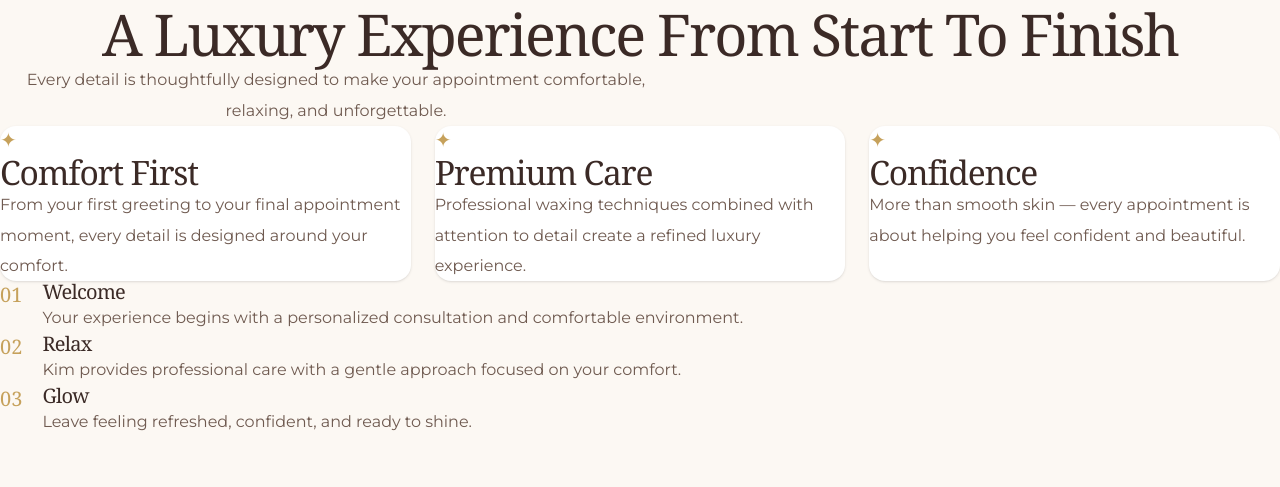
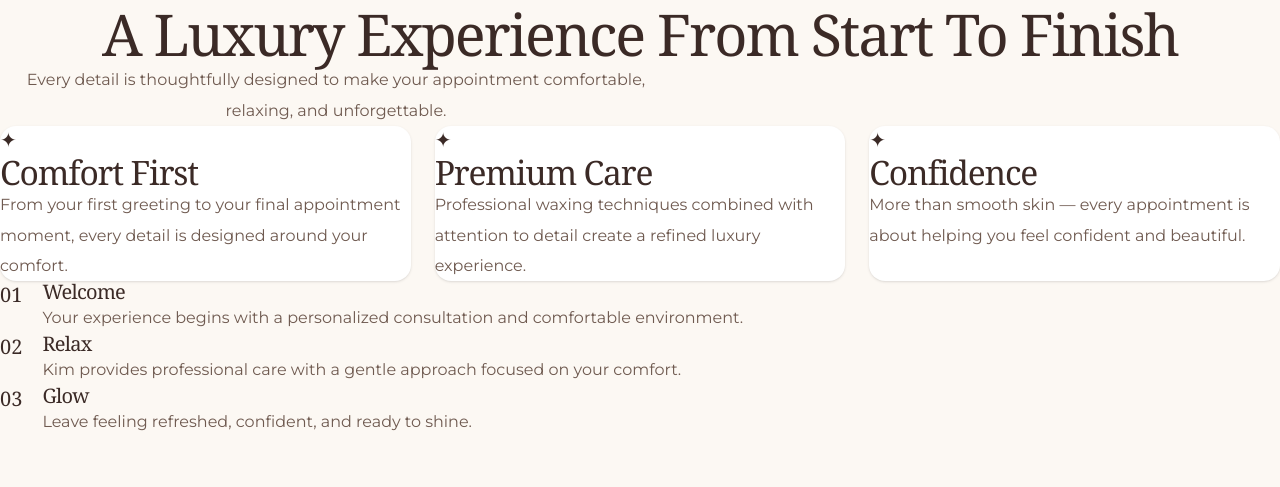
Before and after one commit to kevin-phan-25/just-wax-by-kim, a Next.js app: page / in a window 1280 px wide. Shown: the part 2680-3167 px from the top of the page. Built offline with nearby package versions, Linux system fonts and the light colour scheme; a web font is replaced by a local one.

Commit message:
Update globals.css

```diff
--- a/app/globals.css
+++ b/app/globals.css
@@ -107,8 +107,6 @@
 
 
 --color-brand-champagne:#D8B4A0;
-
---color-brand-gold:#C6A15B;
 
 --color-brand-soft-rose:#E8C8BC;
 
@@ -311,7 +309,7 @@ margin-inline:auto;
 
 display:inline-block;
 
-color:var(--gold);
+color:var(--mauve);
 
 font-size:.7rem;
 
```
